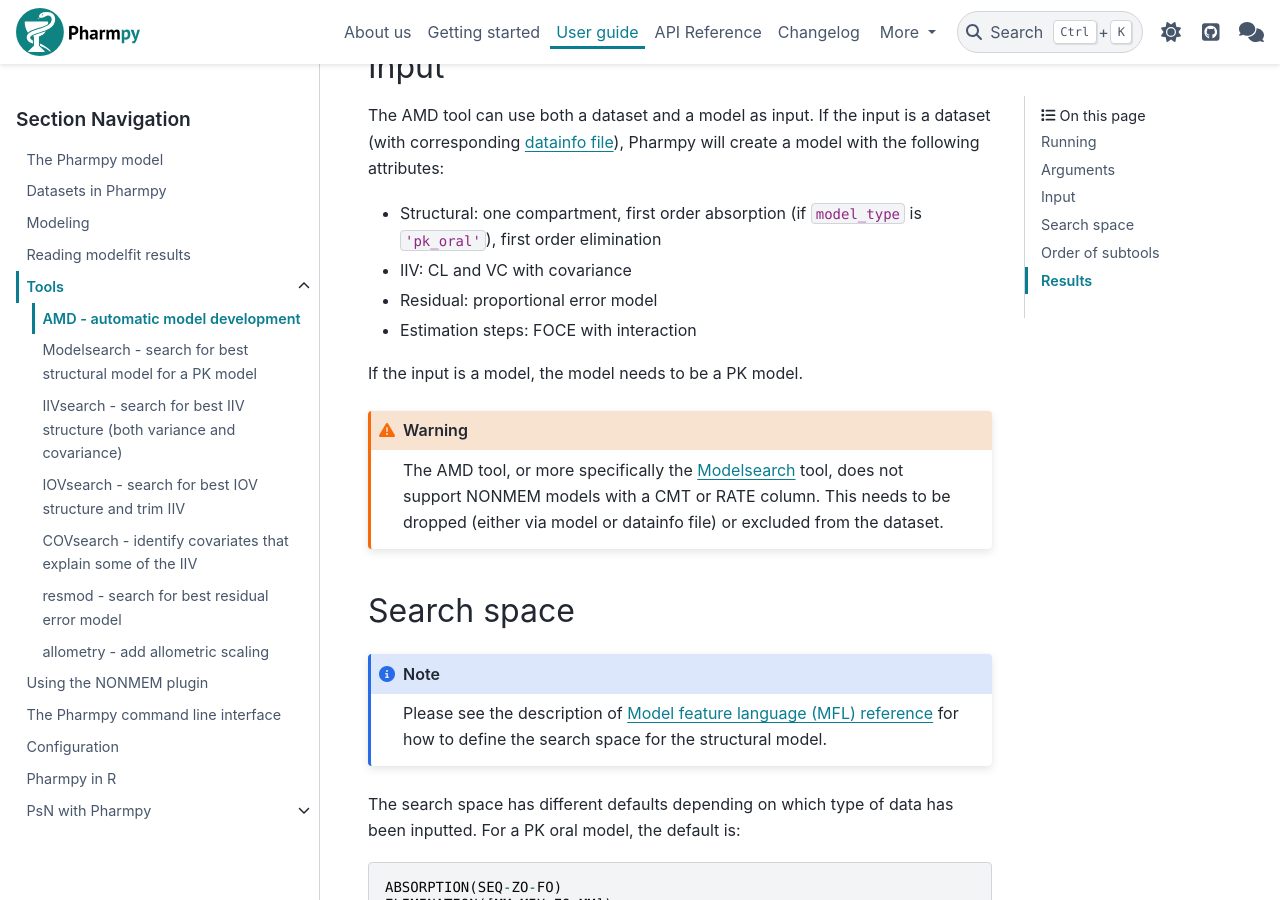
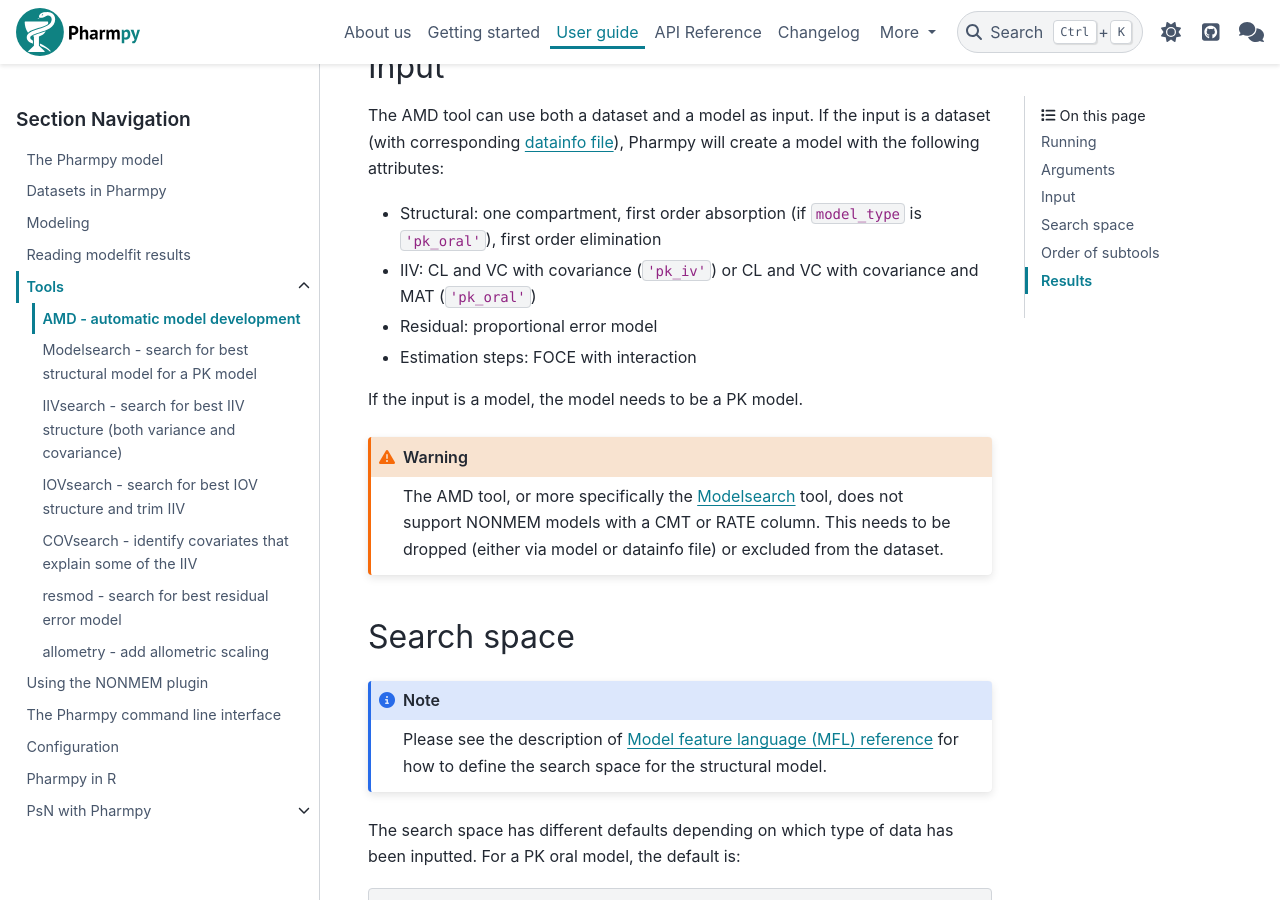
Before and after one commit to pharmpy/pharmpy, a Sphinx documentation site: the page built from docs/amd.rst, in a window 1280 px wide and 900 px high, scrolled down 1903 px. Built offline with Sphinx 7.4.7 and the PyData theme 0.15.4, drawn with Linux system fonts in a browser that asks for light colours.

Commit message:
Add info about IIV on MAT in start model for oral models, add link to AMDui further up in data documentation

```diff
--- a/docs/amd.rst
+++ b/docs/amd.rst
@@ -79,7 +79,7 @@ The AMD tool can use both a dataset and a model as input. If the input is a data
 :ref:`datainfo file<datainfo>`), Pharmpy will create a model with the following attributes:
 
 * Structural: one compartment, first order absorption (if ``model_type`` is ``'pk_oral'``), first order elimination
-* IIV: CL and VC with covariance
+* IIV: CL and VC with covariance (``'pk_iv'``) or CL and VC with covariance and MAT (``'pk_oral'``)
 * Residual: proportional error model
 * Estimation steps: FOCE with interaction
 
--- a/docs/data.rst
+++ b/docs/data.rst
@@ -167,6 +167,9 @@ DataInfo
 
 Every model has a `DataInfo` object that describes the dataset.
 
+.. note::
+    A datainfo file can be created for .csv-files `here <https://pharmpy.github.io/amdui/datainfo>`_.
+
 .. pharmpy-execute::
 
     di = model.datainfo
@@ -184,9 +187,6 @@ Separator character for the dataset file.
 .. pharmpy-execute::
 
     di.separator
-
-.. note::
-    A datainfo file can be created for .csv-files `here <https://pharmpy.github.io/amdui/datainfo>`_.
 
 ColumnInfo
 ==========
```
